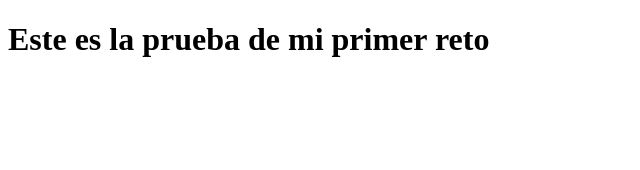
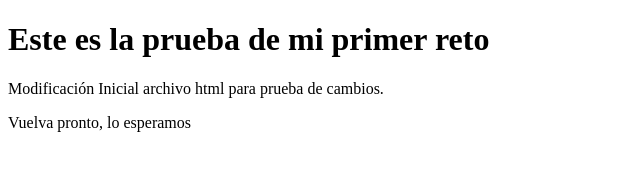
Before and after one commit to sixgar/Reto_Extra_S1_S3, a plain HTML site: page index.html in a window 1280 px wide. Shown: the whole page, without its empty margins (0-640 px from the left). Drawn offline with Linux system fonts and the light colour scheme.

Commit message:
Actualización del archivo index.html.

```diff
--- a/index.html
+++ b/index.html
@@ -6,5 +6,7 @@
 	<body>
 		<h1>Este es la prueba de mi primer reto</h1>
 		<body>
+			<p>Modificación Inicial archivo html para prueba de cambios.</p
+			<p1>Vuelva pronto, lo esperamos</p1>
 
 </html>
```
